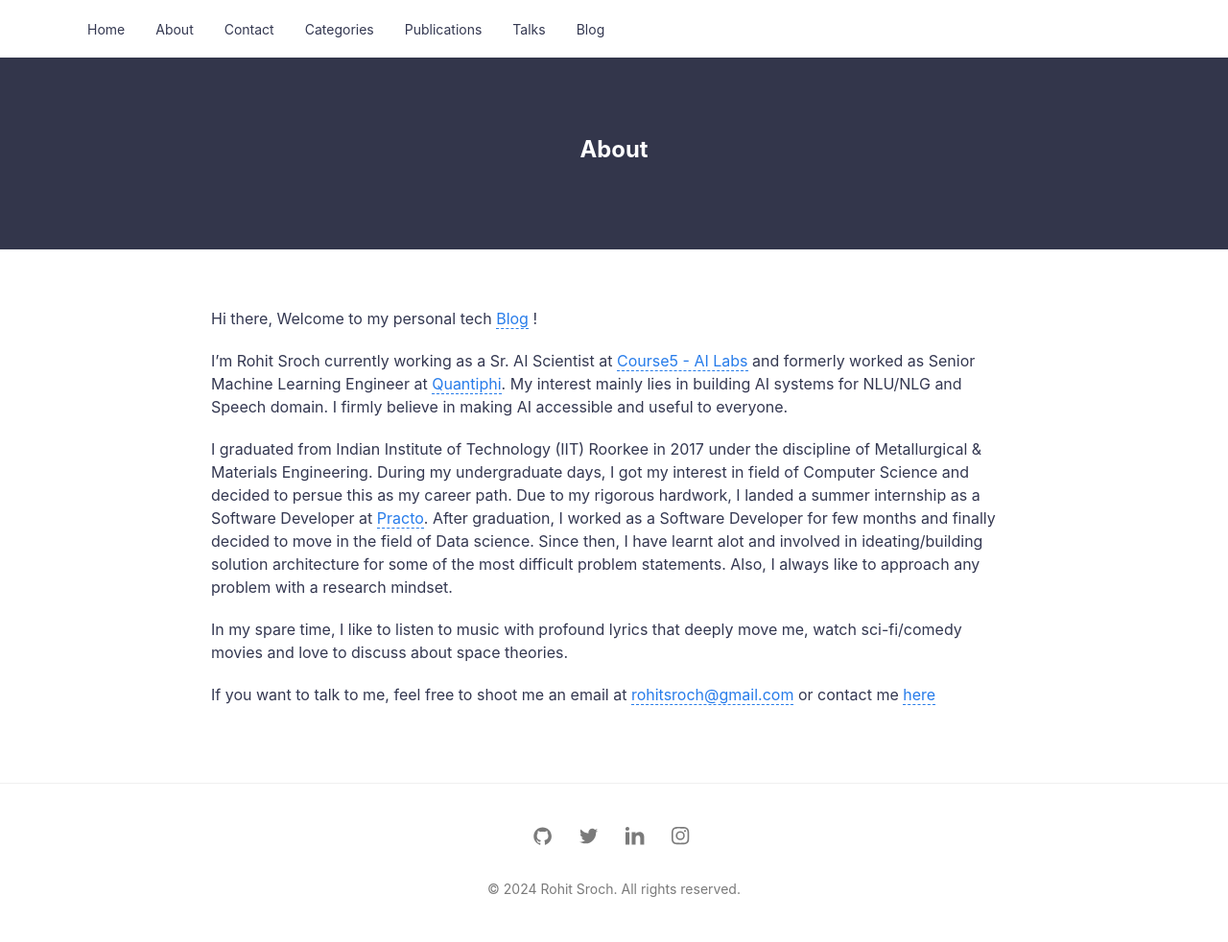
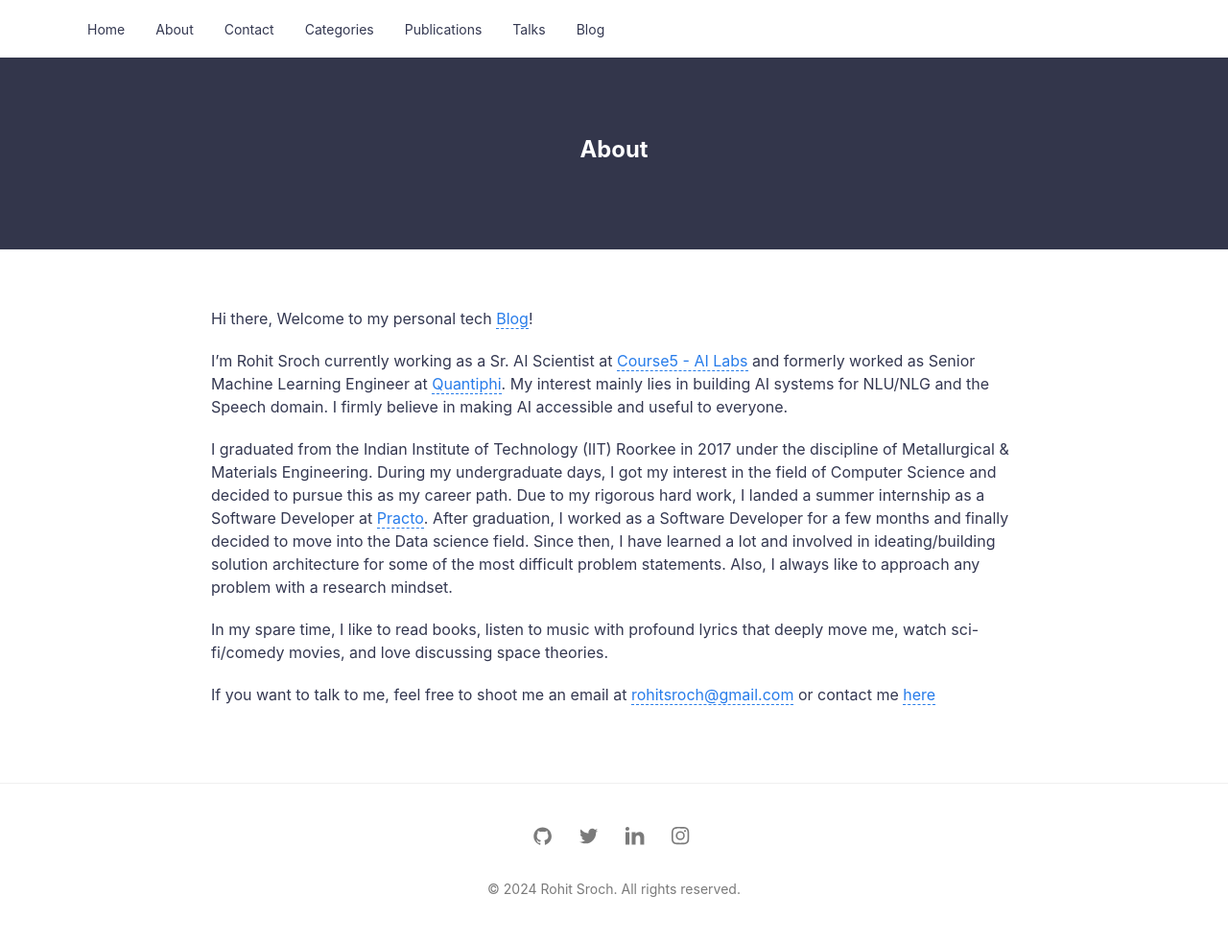
Before and after one commit to rohitsroch/rohitsroch.github.io, a Jekyll site: the page built from about.md, in a window 1280 px wide. Shown: the whole page at 96% size. Built offline with Jekyll 4.4.1, drawn with Linux system fonts in a browser that asks for light colours.

Commit message:
Update about.md

```diff
--- a/about.md
+++ b/about.md
@@ -4,12 +4,12 @@
 permalink: /about/
 ---
 
-Hi there, Welcome to my personal tech [Blog](https://rohitsroch.github.io/#latest-posts) !
+Hi there, Welcome to my personal tech [Blog](https://rohitsroch.github.io/#latest-posts)!
 
-I'm Rohit Sroch currently working as a Sr. AI Scientist at [Course5 - AI Labs](https://www.course5i.com/ai-labs/) and formerly worked as Senior Machine Learning Engineer at [Quantiphi](https://www.quantiphi.com/). My interest mainly lies in building AI systems for NLU/NLG and Speech domain. I firmly believe in making AI accessible and useful to everyone.
+I'm Rohit Sroch currently working as a Sr. AI Scientist at [Course5 - AI Labs](https://www.course5i.com/ai-labs/) and formerly worked as Senior Machine Learning Engineer at [Quantiphi](https://www.quantiphi.com/). My interest mainly lies in building AI systems for NLU/NLG and the Speech domain. I firmly believe in making AI accessible and useful to everyone.
 
-I graduated from Indian Institute of Technology (IIT) Roorkee in 2017 under the discipline of Metallurgical & Materials Engineering. During my undergraduate days, I got my interest in field of Computer Science and decided to persue this as my career path. Due to my rigorous hardwork, I landed a summer internship as a Software Developer at [Practo](https://www.practo.com/). After graduation, I worked as a Software Developer for few months and finally decided to move in the field of Data science. Since then, I have learnt alot and involved in ideating/building solution architecture for some of the most difficult problem statements. Also, I always like to approach any problem with a research mindset.
+I graduated from the Indian Institute of Technology (IIT) Roorkee in 2017 under the discipline of Metallurgical & Materials Engineering. During my undergraduate days, I got my interest in the field of Computer Science and decided to pursue this as my career path. Due to my rigorous hard work, I landed a summer internship as a Software Developer at [Practo](https://www.practo.com/). After graduation, I worked as a Software Developer for a few months and finally decided to move into the Data science field. Since then, I have learned a lot and involved in ideating/building solution architecture for some of the most difficult problem statements. Also, I always like to approach any problem with a research mindset.
 
-In my spare time, I like to listen to music with profound lyrics that deeply move me, watch sci-fi/comedy movies and love to discuss about space theories.
+In my spare time, I like to read books, listen to music with profound lyrics that deeply move me, watch sci-fi/comedy movies, and love discussing space theories.
 
 If you want to talk to me, feel free to shoot me an email at <rohitsroch@gmail.com> or contact me [here](https://rohitsroch.github.io/contact/)
```
